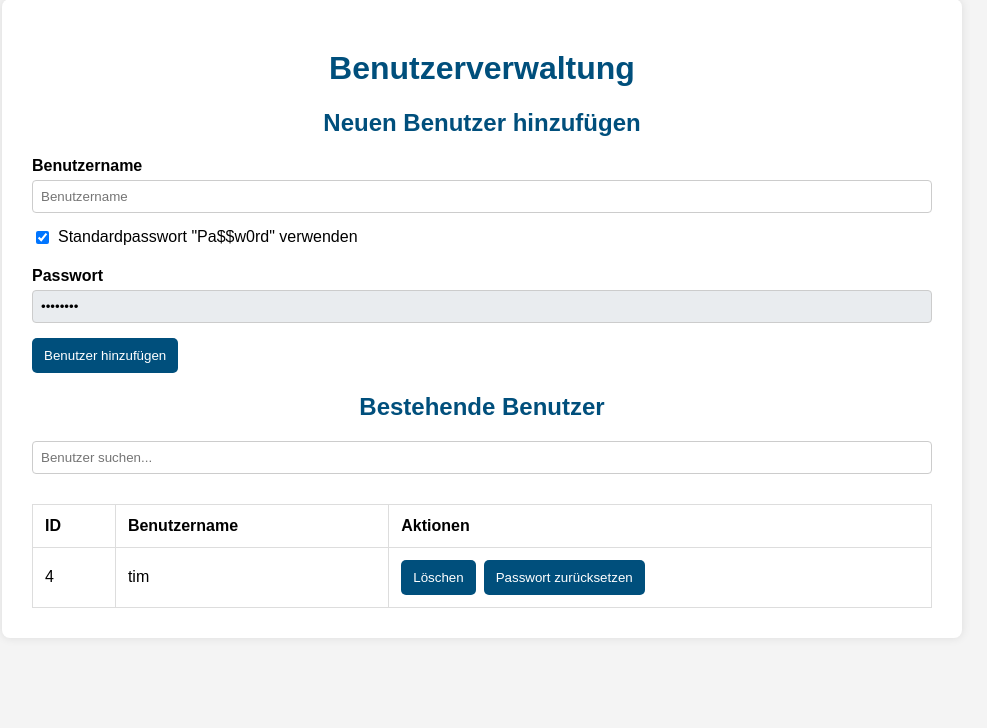
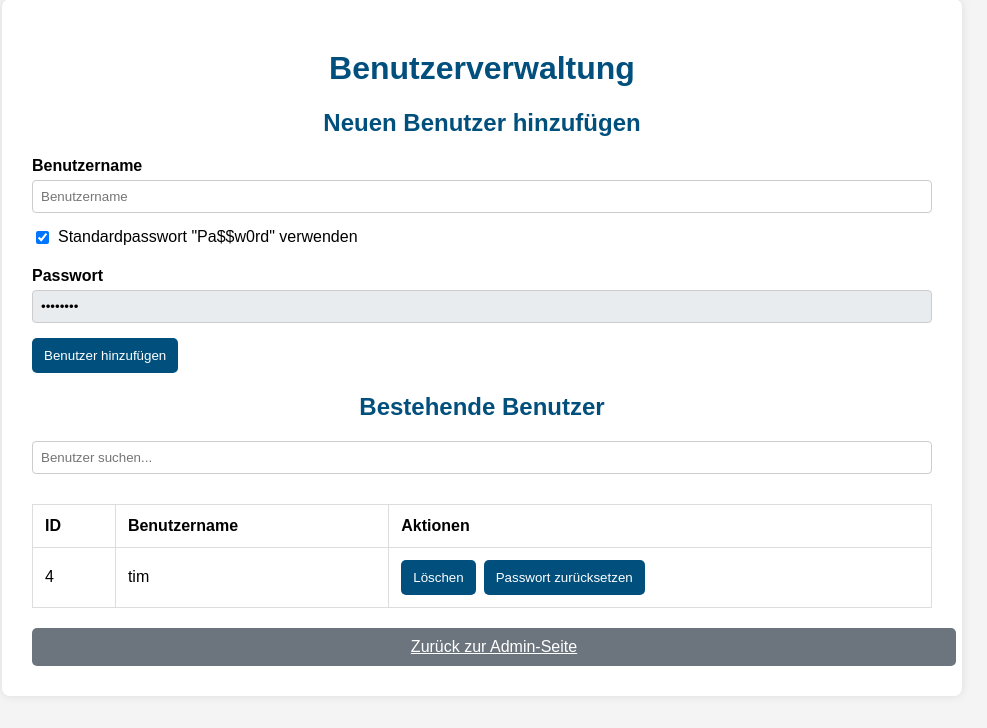
Before and after one commit to rokodeg/app-gruppe24-25-p-seminar, a Flask app: page /admin/benutzer in a window 1280 px wide. Shown: the part 41-769 px from the top of the page, without its empty margins (158-1145 px from the left). Run offline with Flask 3, Linux system fonts and the light colour scheme; data comes from the database, SQL or seed files in the repository.

Commit message:
back button für benutzerverwaltung

```diff
--- a/webapp/Version4/templates/benutzerverwaltung.html
+++ b/webapp/Version4/templates/benutzerverwaltung.html
@@ -93,6 +93,7 @@
             color: #856404;
             border-radius: 5px;
         }
+
         .checkbox-label {
             display: inline-flex;
             align-items: center;
@@ -100,6 +101,22 @@
             font-weight: normal;
             cursor: pointer;
             white-space: nowrap;
+        }
+
+        .back-button {
+            display: block;
+            margin-top: 20px;
+            padding: 10px 12px;
+            background-color: #6c757d;  /* Graue Hintergrundfarbe */
+            color: white;
+            text-align: center;
+            border-radius: 5px;
+            cursor: pointer;
+            width: 100%;
+        }
+
+        .back-button:hover {
+            background-color: #5a6268;  /* Dunkleres Grau beim Hover */
         }
 
     </style>
@@ -174,9 +191,9 @@
             </tbody>
         </table>
 
-
+        <!-- Zurück-Button -->
+        <a href="{{ url_for('admin_dashboard') }}" class="back-button">Zurück zur Admin-Seite</a>
     </div>
-</body>
 
     <script>
     const checkbox = document.getElementById('use_default_password');
@@ -211,4 +228,5 @@ function filterUserTable() {
         }
     }
     </script>
+</body>
 </html>
```
Lines whose indentation alone changed are shown as unchanged.
